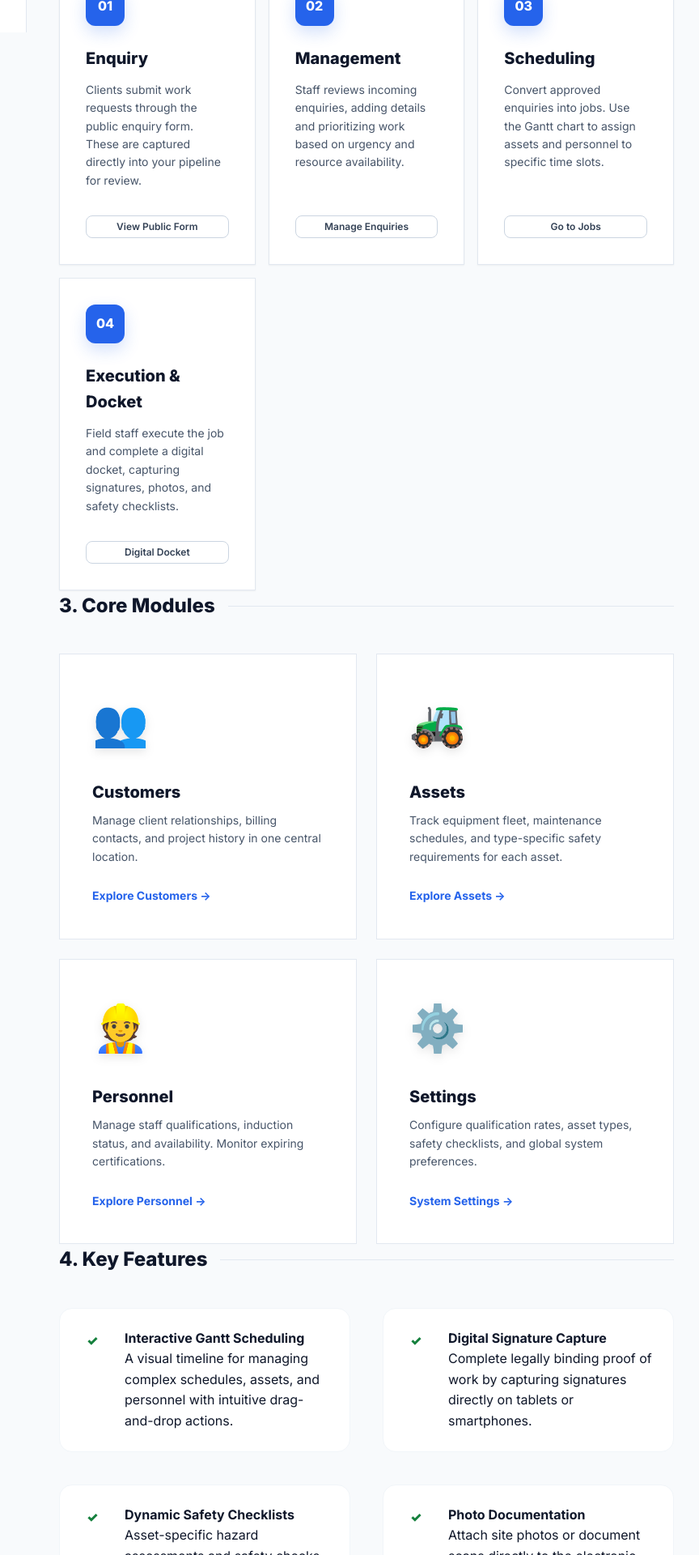
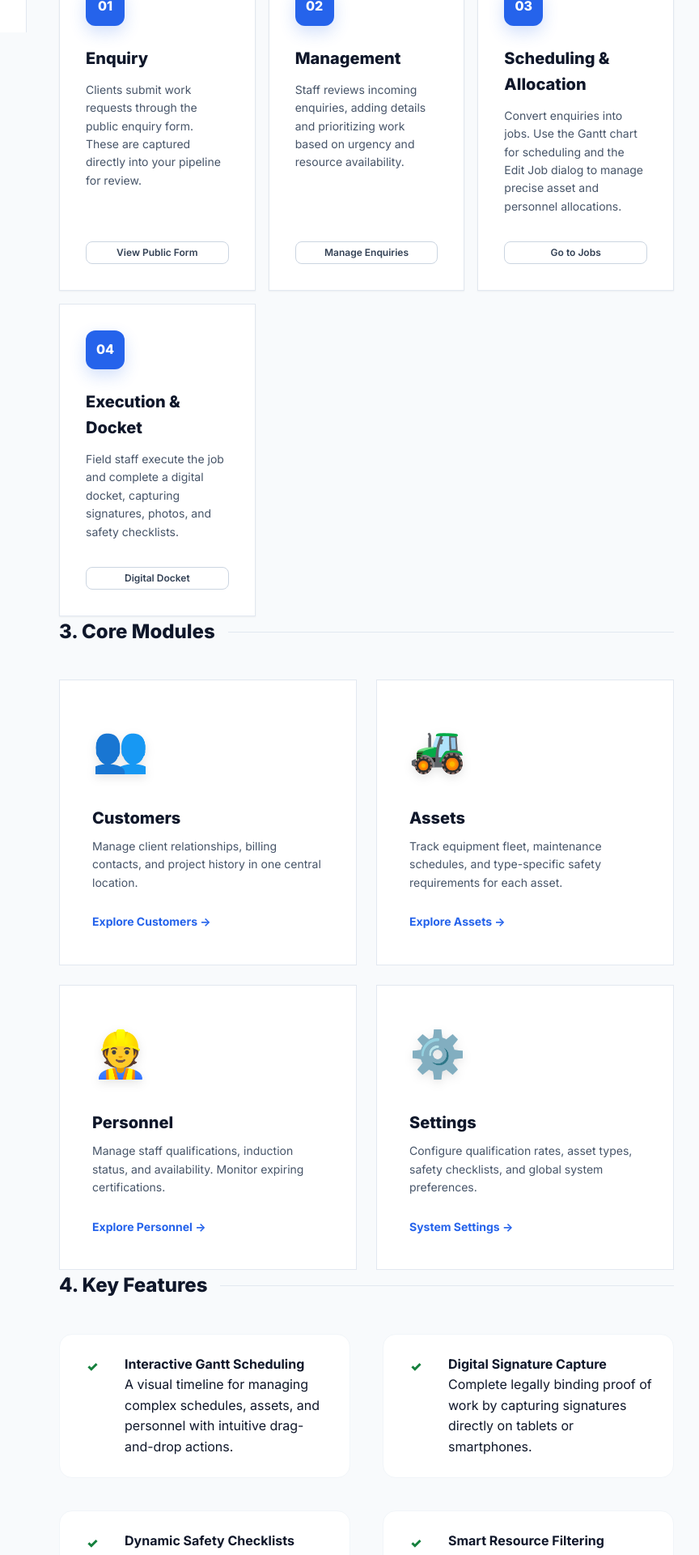
Before and after one commit to zachflem/schedule-lab, a React (Vite) app: page /docs in a window 1280 px wide. Shown: the part 840-2760 px from the top of the page at 81% size, without its empty margins (327-1191 px from the left). Built offline with nearby package versions, Linux system fonts and the light colour scheme.

Commit message:
docs: include job allocation and resource filtering in documentation

```diff
--- a/src/features/docs/ui/DocsPage.tsx
+++ b/src/features/docs/ui/DocsPage.tsx
@@ -133,8 +133,8 @@ export const DocsPage: React.FC = () => {
             <div className="workflow-connector">→</div>
             <div className="workflow-item">
               <div className="workflow-step">03</div>
-              <h3>Scheduling</h3>
-              <p>Convert approved enquiries into jobs. Use the Gantt chart to assign assets and personnel to specific time slots.</p>
+              <h3>Scheduling & Allocation</h3>
+              <p>Convert enquiries into jobs. Use the Gantt chart for scheduling and the Edit Job dialog to manage precise asset and personnel allocations.</p>
               <Link to="/jobs" className="btn btn--secondary btn--sm">Go to Jobs</Link>
             </div>
             <div className="workflow-connector">→</div>
@@ -204,6 +204,20 @@ export const DocsPage: React.FC = () => {
             <div className="feature-item">
               <div className="feature-check">✓</div>
               <div>
+                <h4>Smart Resource Filtering</h4>
+                <p>Find the right personnel for any job instantly with qualification-based filtering during the enquiry process.</p>
+              </div>
+            </div>
+            <div className="feature-item">
+              <div className="feature-check">✓</div>
+              <div>
+                <h4>Allocation Control & Locking</h4>
+                <p>Manage job resources with built-in safety locking that prevents accidental allocation changes once a job is scheduled.</p>
+              </div>
+            </div>
+            <div className="feature-item">
+              <div className="feature-check">✓</div>
+              <div>
                 <h4>Photo Documentation</h4>
                 <p>Attach site photos or document scans directly to the electronic docket for complete job records.</p>
               </div>
```
